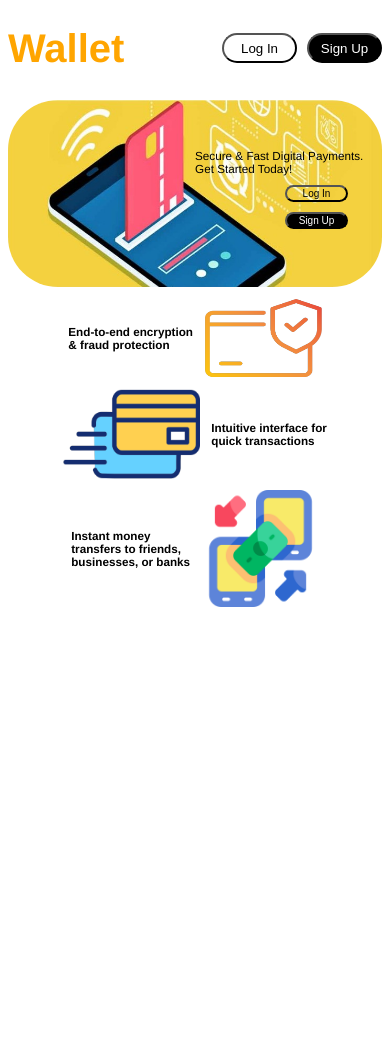
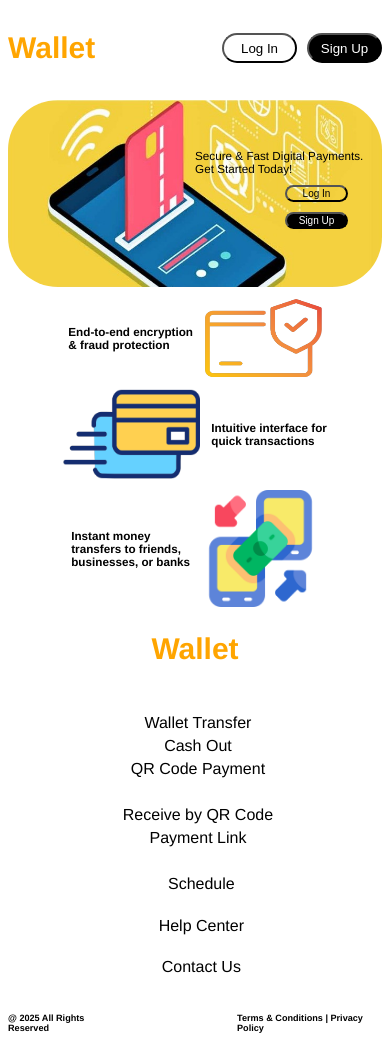
Before and after one commit to Hussein-02/wallet, a PHP site: page / in a window 390 px wide. Before the commit the page ends 607 px from the top, so only its background shows below. Run offline with PHP 8.4, Linux system fonts and the light colour scheme.

Commit message:
finished footer

```diff
--- a/wallet-user/css/styles.css
+++ b/wallet-user/css/styles.css
@@ -18,9 +18,8 @@ body {
   height: 5em;
   align-items: center;
   z-index: 100;
-  /* padding-right: 100%;
-  padding-left: 100%; */
-  /* justify-content: space-evenly; */
+
+  justify-content: space-evenly;
 }
 
 .nav-ul {
@@ -169,6 +168,44 @@ body {
   margin-right: 3vw;
 }
 
+.footer-container .logo {
+  margin-top: 3.3vw;
+}
+
+.footer-container {
+  margin-top: 3vw;
+}
+
+.footer-container a {
+  text-decoration: none;
+  color: black;
+}
+
+.footer-container > ul {
+  display: flex;
+  justify-content: flex-start;
+  align-items: flex-start;
+  list-style: none;
+}
+
+.footer-container > ul > li {
+  margin: 3vw;
+}
+
+.footer-container > ul > li > ul {
+  list-style: none;
+  display: flex;
+  flex-direction: column;
+}
+
+.footer-container > ul > li > ul > li {
+  margin-bottom: 50px;
+}
+
+.rights {
+  gap: 30vw;
+}
+
 /*------------------------------- responsive section------------------- */
 
 @media (max-width: 992px) {
@@ -184,6 +221,33 @@ body {
     top: 15%;
     font-size: 30px;
   } */
+
+  .footer-container {
+    flex-direction: column;
+    align-items: center;
+    justify-content: center;
+  }
+  .footer-container ul {
+    flex-direction: column;
+    align-items: center;
+    justify-content: center;
+    margin-left: -7vw;
+  }
+
+  .footer-container li {
+    margin-bottom: 10px;
+  }
+
+  .footer-li {
+    margin-bottom: 20px;
+  }
+  /* .footer-container > ul > li {
+    margin: 0vw;
+  } */
+  .footer-container > ul > li > ul > li {
+    margin-bottom: 5px;
+    margin-left: -5vw;
+  }
 
   .header-buttons {
     width: 20vw;
@@ -210,6 +274,10 @@ body {
     font-size: 10px;
   }
 
+  .logo {
+    font-size: 30px;
+  }
+
   .login-btn {
     width: 75px;
     height: 30px;
@@ -226,4 +294,8 @@ body {
     color: white;
     border-radius: 90px;
   }
+
+  .rights {
+    font-size: 2vw;
+  }
 }
--- a/wallet-user/css/utilities.css
+++ b/wallet-user/css/utilities.css
@@ -13,6 +13,7 @@
 
 .space-between {
   justify-content: space-between;
+  background-color: black;
 }
 
 .space-evenly {
--- a/wallet-user/index.html
+++ b/wallet-user/index.html
@@ -5,7 +5,7 @@
     <meta name="viewport" content="width=device-width,initial-scale=1" />
     <title>Wallet</title>
     <!-- navbar -->
-    <nav class="flex navbar space-evenly">
+    <nav class="flex navbar">
       <h1 class="logo">Wallet</h1>
       <ul class="nav-ul flex">
         <li>
@@ -77,5 +77,34 @@
       </h2>
       <img src="./assets/images/money-transfer.png" alt="" />
     </div>
+    <!------------------------------------ footer --------------------------------------->
+    <footer>
+      <div class="footer-container flex">
+        <h1 class="logo">Wallet</h1>
+        <ul>
+          <li>
+            <ul>
+              <li class="footer-li"><a href="">Wallet Transfer</a></li>
+              <li class="footer-li"><a href="">Cash Out</a></li>
+              <li><a href="">QR Code Payment</a></li>
+            </ul>
+          </li>
+          <li>
+            <ul>
+              <li class="footer-li"><a href="">Receive by QR Code</a></li>
+              <li><a href="">Payment Link</a></li>
+            </ul>
+          </li>
+          <li><a href="">Schedule</a></li>
+          <li><a href="">Help Center</a></li>
+          <li><a href="">Contact Us</a></li>
+        </ul>
+      </div>
+      <div class="rights flex center">
+        <h3>@ 2025 All Rights Reserved</h3>
+        <h3>Terms & Conditions | Privacy Policy</h3>
+      </div>
+    </footer>
+    <!------------------------------------ footer end--------------------------------------->
   </body>
 </html>
```
